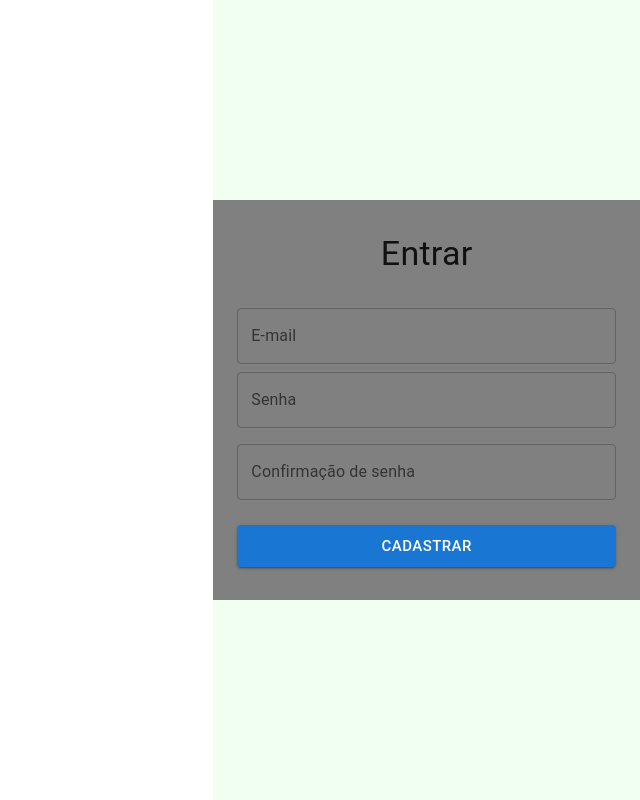
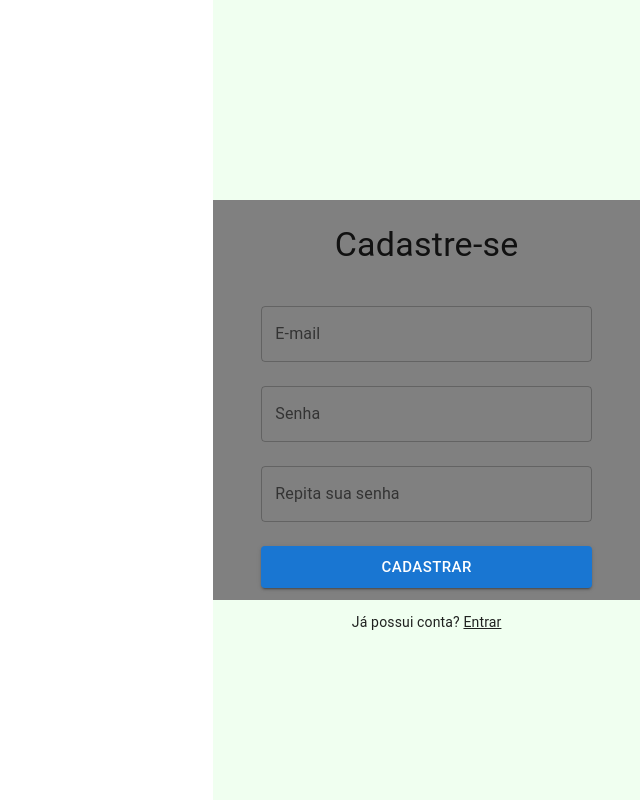
Before and after one commit to Gabileichtweis/atividade-conclusao-modulo-5, a React (Create React App) app: page /cadastro in a window 1280 px wide. Shown: the whole page, without its empty margins (640-1280 px from the left). Built offline with nearby package versions, Linux system fonts and the light colour scheme.

Commit message:
lógica cadastro

```diff
--- a/src/componentes/Form/Index.tsx
+++ b/src/componentes/Form/Index.tsx
@@ -20,8 +20,37 @@ const Form: Recat.FC<FormProps> = ({ tipo }) => {
   };
 
   const cadastrar = (ev: React.FormEvent<HTMLFormElement>) => {
-    console.log('cadastrou');
+    if (!email) {
+      alert('digite um email válido');
+      return;
+    }
+
+    if (senha.length < 5 || senha !== repetirSenha) {
+      alert('digite uma senha válida');
+      return;
+    }
+
+    if (usuarios.some((usuario) => usuario.email === email)) {
+      alert('email já cadastrado');
+    }
+
+    const novoUsuario: Usuario = {
+      email,
+      senha,
+      recados: [],
+    };
+
+    setUsuarios((antigo) => [...antigo, novoUsuario]);
+    console.log('deu bom no cadastro');
+    limparCampos();
   };
+
+  const limparCampos = () => {
+    setEmail('');
+    setSenha('');
+    setRepetirSenha('');
+  };
+
   return (
     <Box
       onSubmit={tipo === 'login' ? logar : cadastrar}
@@ -33,6 +62,7 @@ const Form: Recat.FC<FormProps> = ({ tipo }) => {
         label={'E-mail'}
         variant="outlined"
         margin="normal"
+        onChange={(ev) => setEmail(ev.target.value)}
         fullWidth
       />
 
@@ -41,6 +71,7 @@ const Form: Recat.FC<FormProps> = ({ tipo }) => {
         label={'Senha'}
         variant="outlined"
         margin="normal"
+        onChange={(ev) => setSenha(ev.target.value)}
         fullWidth
       />
 
@@ -50,6 +81,7 @@ const Form: Recat.FC<FormProps> = ({ tipo }) => {
           label={'Repita sua senha'}
           variant="outlined"
           margin="normal"
+          onChange={(ev) => setRepetirSenha(ev.target.value)}
           fullWidth
         />
       ) : (
--- a/src/pages/Cadastro.tsx
+++ b/src/pages/Cadastro.tsx
@@ -1,6 +1,8 @@
 import { Box, Button, Grid, TextField, Typography } from '@mui/material';
 import React from 'react';
 import loginImage from '../../public/images/loginImage.png';
+import Form from '../componentes/Form/Index';
+import { Link } from 'react-router-dom';
 
 const Login: React.FC = () => {
   return (
@@ -34,33 +36,15 @@ const Login: React.FC = () => {
               padding={3}
             >
               <Typography variant="h4" textAlign={'center'}>
-                Entrar
+                Cadastre-se
               </Typography>
-              <Box component={'form'} textAlign={'center'}>
-                <TextField
-                  id="email"
-                  label={'E-mail'}
-                  variant="outlined"
-                  margin="normal"
-                  fullWidth
-                />
-                <TextField
-                  id="password"
-                  label={'Senha'}
-                  variant="outlined"
-                  fullWidth
-                />
-                <TextField
-                  id="password2"
-                  label={'Confirmação de senha'}
-                  variant="outlined"
-                  margin="normal"
-                  fullWidth
-                />
-              </Box>
-              <Button variant="contained" size="large">
-                Cadastrar
-              </Button>
+              <Form tipo="cadastro" />
+              <Typography textAlign="center" variant="body2">
+                Já possui conta?{' '}
+                <Link to="/cadastro" style={{ color: 'inherit' }}>
+                  Entrar
+                </Link>
+              </Typography>
             </Grid>
           </Grid>
         </Grid>
--- a/src/pages/Login.tsx
+++ b/src/pages/Login.tsx
@@ -1,6 +1,7 @@
 import { Grid, Typography } from '@mui/material';
 import React from 'react';
 import Form from '../componentes/Form/Index';
+import { Link } from 'react-router-dom';
 
 const Login: React.FC = () => {
   return (
@@ -40,6 +41,12 @@ const Login: React.FC = () => {
                 Entrar
               </Typography>
               <Form tipo="login" />
+              <Typography textAlign="center" variant="body2">
+                Ainda não possui uma conta?{' '}
+                <Link to="/cadastro" style={{ color: 'inherit' }}>
+                  Cadastre-se
+                </Link>
+              </Typography>
             </Grid>
           </Grid>
         </Grid>
--- a/src/types/RecadoTypes.tsx
+++ /dev/null
@@ -1,6 +0,0 @@
-type RecadoType = {
-  titulo: string;
-  descrição: string;
-};
-
-export default RecadoType;
```
Also changed, not shown: src/types/index.ts (added, +11 -0 lines).
